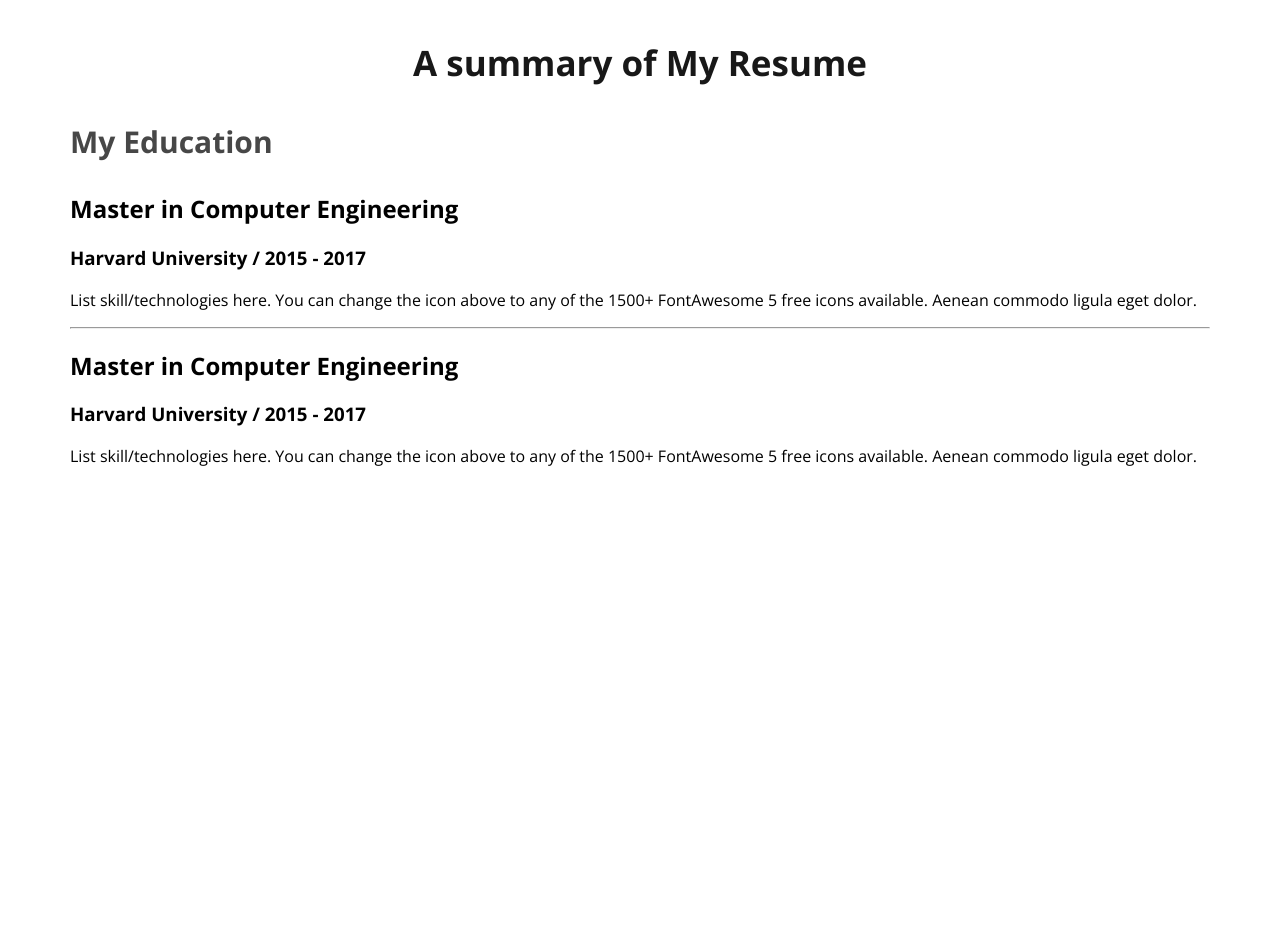
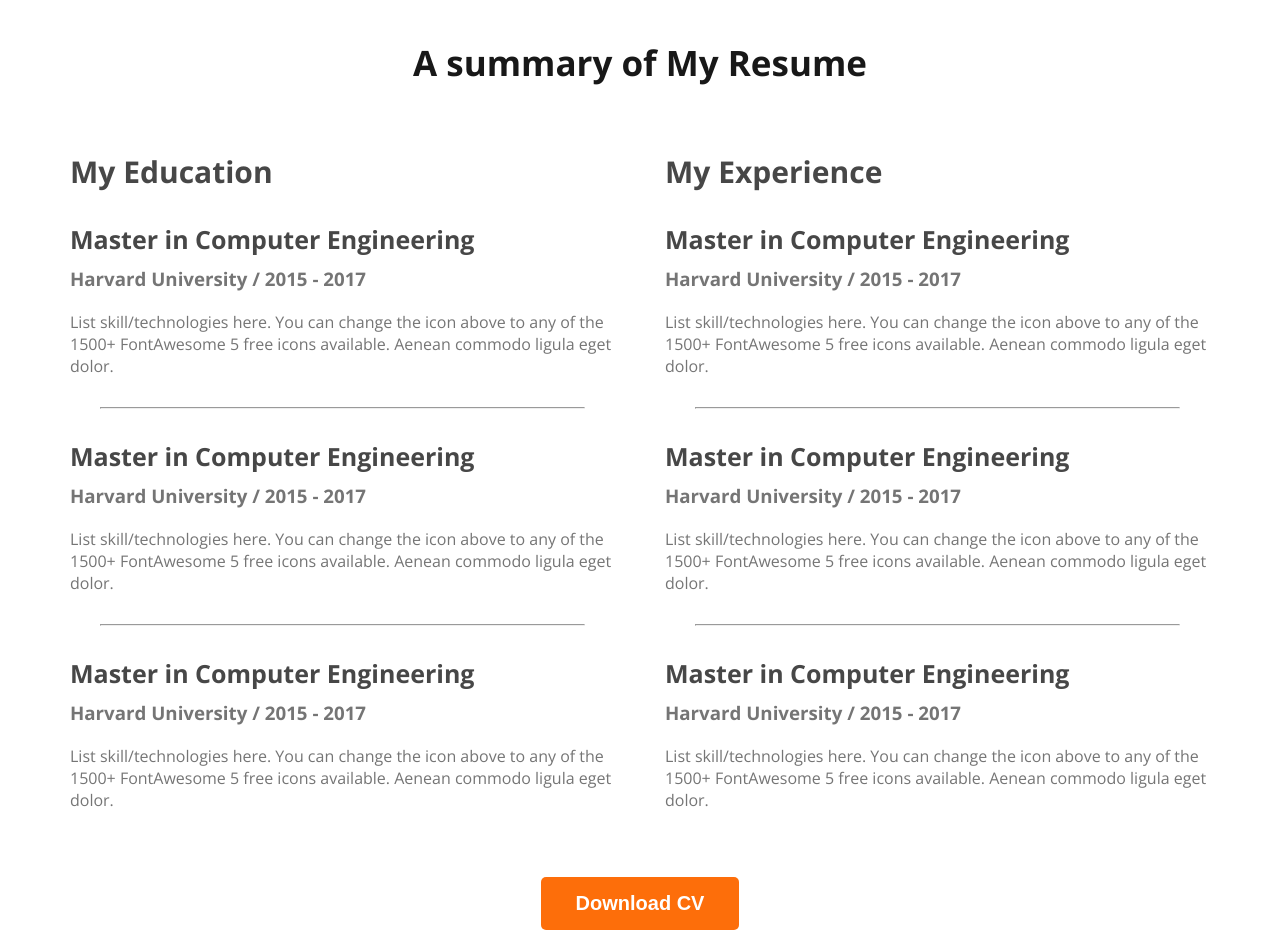
Before and after one commit to Mehedi4p/developer-portfolio, a plain HTML site: page index.html in a window 1280 px wide. Shown: the part 2140-3078 px from the top of the page. Before the commit the page ends 2623 px from the top, so only its background shows below. Drawn offline with nearby package versions, Linux system fonts and the light colour scheme.

Commit message:
finish the resume section

```diff
--- a/index.html
+++ b/index.html
@@ -95,6 +95,7 @@
 <!-- resume section -->
 <section>
     <h3 class="section-title">A summary of My Resume</h3>
+
             <div class="resume-container">
                 <!-- .resume-column*2>h3.resume-column-title -->
                 <div class="resume-column">
@@ -115,6 +116,46 @@
                             to any of the 1500+ FontAwesome 5 free icons available. Aenean commodo ligula eget dolor.
                         </p>
                     </div>
+                    <hr>
+                    <div class="resume-item">
+                        <h2 class="resume-item-title">Master in Computer Engineering</h2>
+                        <h3 class="resume-item-institute">Harvard University / 2015 - 2017</h3>
+                        <p class="resume-item-description">List skill/technologies here. You can change the icon above
+                            to any of the 1500+ FontAwesome 5 free icons available. Aenean commodo ligula eget dolor.
+                        </p>
+                    </div>
+
+
+                </div>
+                <div class="resume-column">
+                    <h3 class="resume-column-title">My Experience</h3>
+                    <div class="resume-item">
+                        <h2 class="resume-item-title">Master in Computer Engineering</h2>
+                        <h3 class="resume-item-institute">Harvard University / 2015 - 2017</h3>
+                        <p class="resume-item-description">List skill/technologies here. You can change the icon above
+                            to any of the 1500+ FontAwesome 5 free icons available. Aenean commodo ligula eget dolor.
+                        </p>
+                    </div>
+                    <hr>
+                    <div class="resume-item">
+                        <h2 class="resume-item-title">Master in Computer Engineering</h2>
+                        <h3 class="resume-item-institute">Harvard University / 2015 - 2017</h3>
+                        <p class="resume-item-description">List skill/technologies here. You can change the icon above
+                            to any of the 1500+ FontAwesome 5 free icons available. Aenean commodo ligula eget dolor.
+                        </p>
+                    </div>
+                    <hr>
+                    <div class="resume-item">
+                        <h2 class="resume-item-title">Master in Computer Engineering</h2>
+                        <h3 class="resume-item-institute">Harvard University / 2015 - 2017</h3>
+                        <p class="resume-item-description">List skill/technologies here. You can change the icon above
+                            to any of the 1500+ FontAwesome 5 free icons available. Aenean commodo ligula eget dolor.
+                        </p>
+                    </div>
+                </div>
+            </div>
+            <div class="download-cv">
+                <button class="btn-primary"><i class="fa-solid fa-download"></i> Download CV</button>
     </div>
 </section>
     </main>
--- a/styles/portfolio.css
+++ b/styles/portfolio.css
@@ -128,3 +128,33 @@ main section{
     font-size: 30px;
     font-weight: 700;
 }
+.resume-container {
+    display: flex;
+    gap: 50px;
+}
+
+.resume-item-title {
+    color: #474747;
+    font-size: 25px;
+    font-weight: 700;
+    margin-bottom: 10px;
+}
+
+.resume-item-institute {
+    margin-bottom: 20px;
+    margin-top: 0px;
+}
+
+.resume-item-institute,
+.resume-item-description {
+    color: #757575;
+}
+
+.resume-container hr {
+    margin: 30px;
+}
+
+.download-cv {
+    text-align: center;
+    margin-top: 50px;
+}
```
Lines whose indentation alone changed are shown as unchanged.
